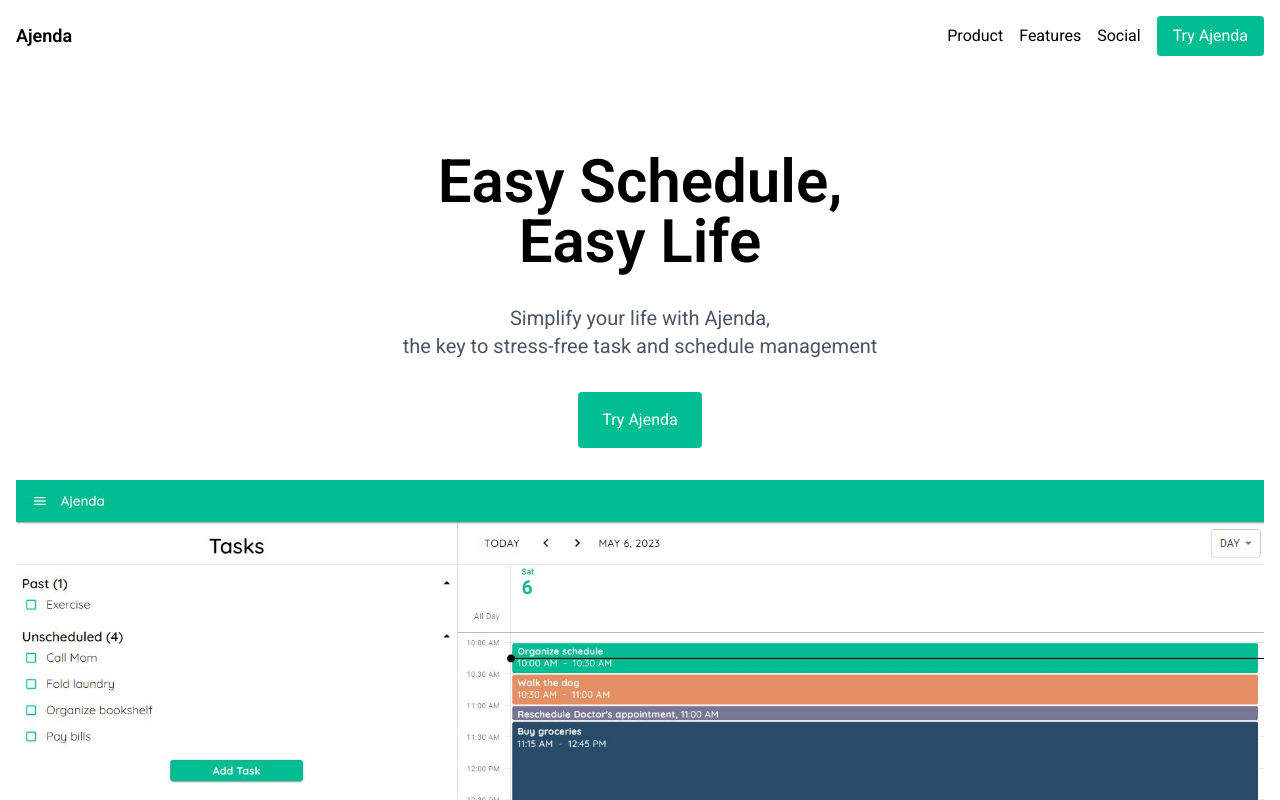
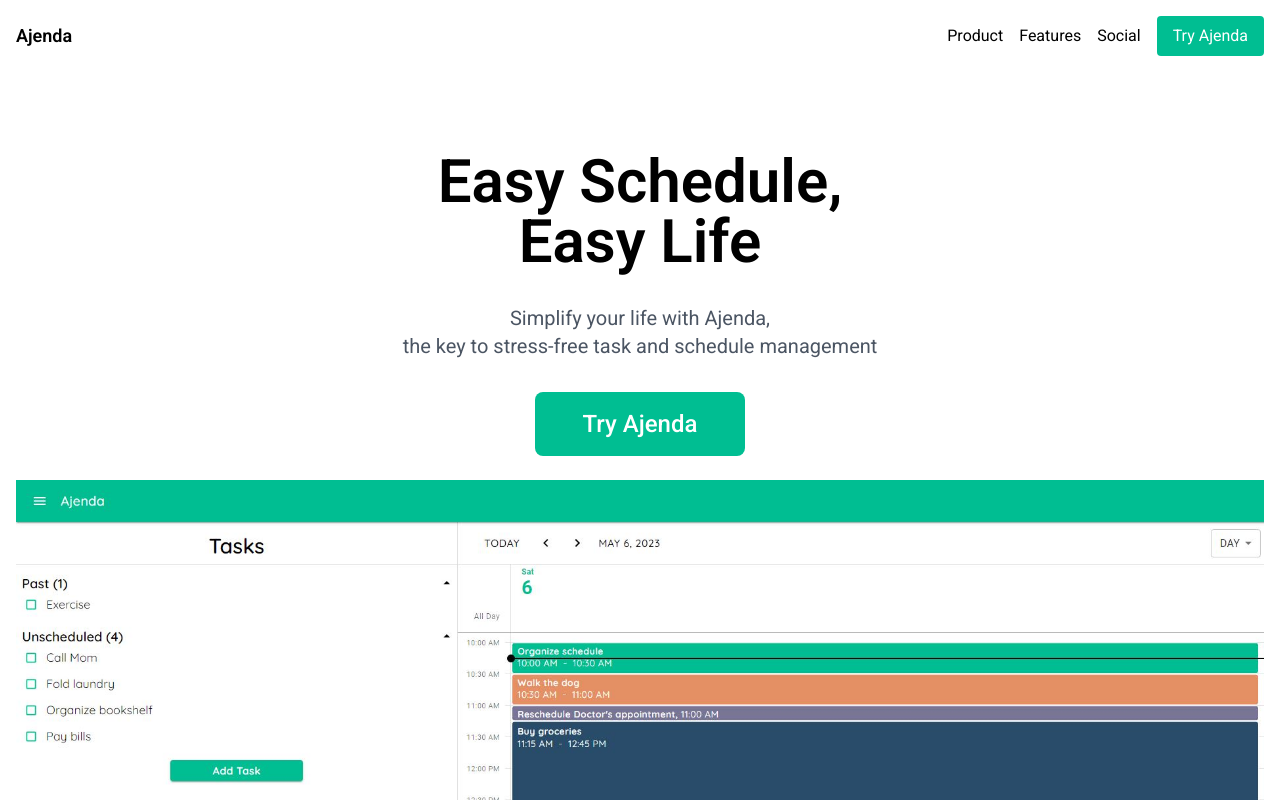
Before and after one commit to LyndeCS/ajenda-landing, a React (Vite) app: page / in a window 1280 px wide. Shown: the top 800 px of the page. Built offline with nearby package versions, Linux system fonts and the light colour scheme.

Commit message:
Hero CTA Button update
-Changed CTA button in Hero section to match the button in CTA section

```diff
--- a/src/components/Hero.tsx
+++ b/src/components/Hero.tsx
@@ -24,9 +24,12 @@
         </p>
 
         {/* Big Button */}
-        <button className="rounded bg-mint text-white px-6 py-3 md:py-4 hover:bg-mintdarker mb-8">
+        {/* <button className="rounded bg-mint text-white px-6 py-3 md:py-4 hover:bg-mintdarker mb-8">
           Try Ajenda
-        </button>
+        </button> */}
+        <a href="#" className="inline-block bg-mint text-white px-12 py-4 rounded-lg font-medium text-2xl mb-6 hover:bg-mintdarker transition duration-300">
+          Try Ajenda
+        </a>
 
         {/* Image */}
         <img
```
